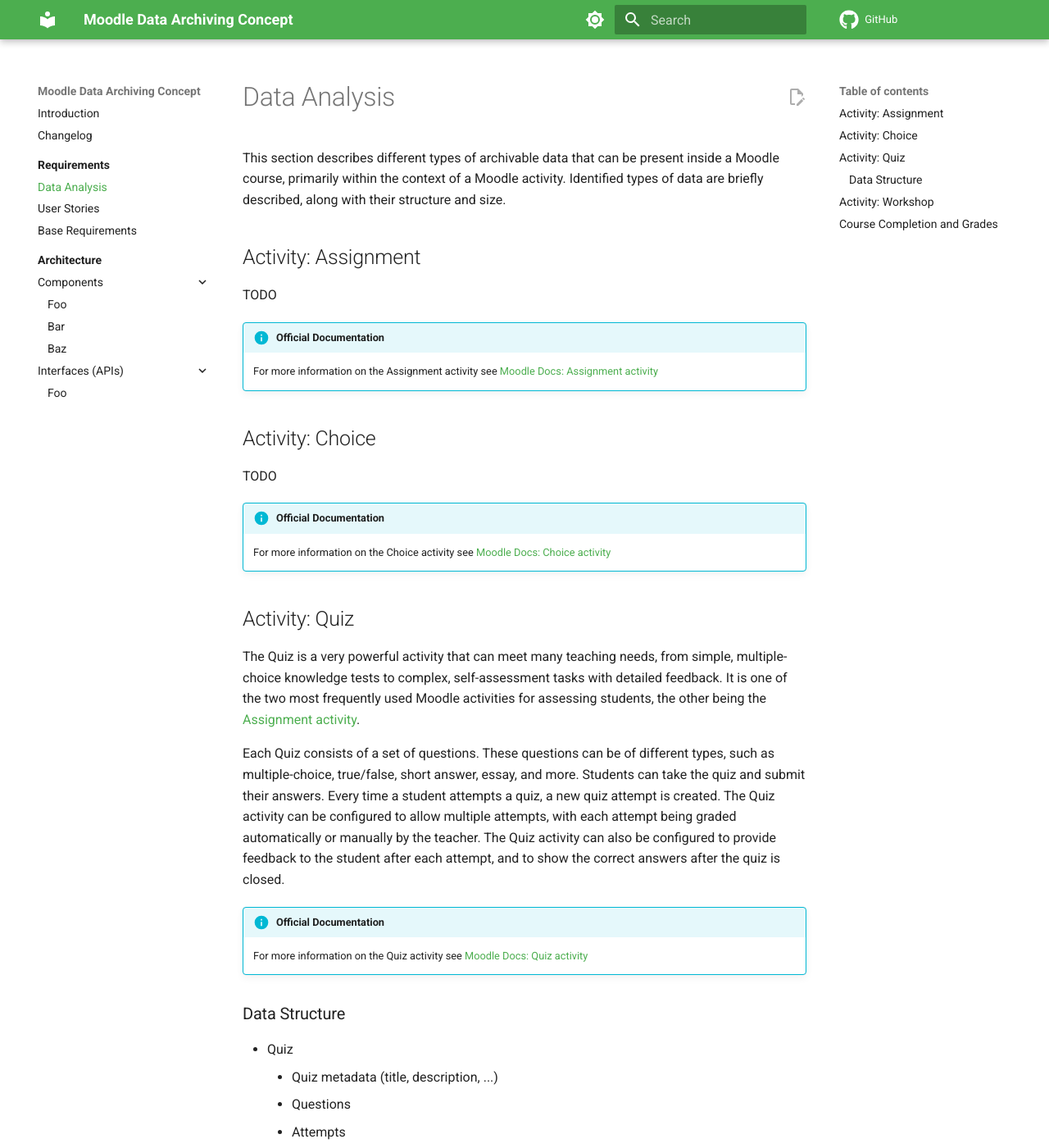
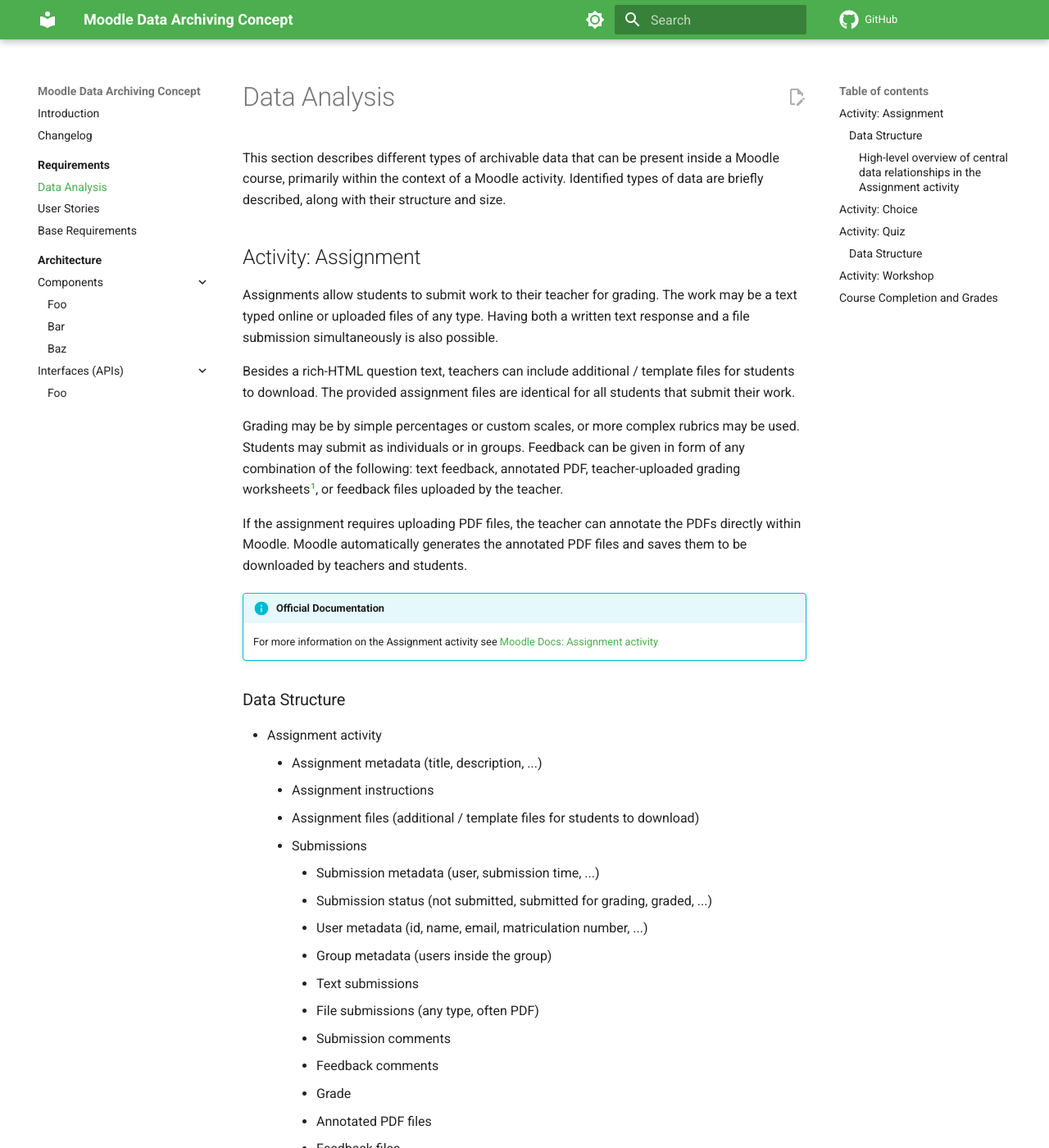
Before and after one commit to ngandrass/moodle-data-archiving-concept, an MkDocs documentation site: the page built from docs/requirements/data-analysis.md, in a window 1280 px wide and 1400 px high. Shown: the whole window at 82% size. Built offline with MkDocs 1.6.1 and Material for MkDocs 9.7.7, drawn with Linux system fonts in a browser that asks for light colours; comment, search, counter and statistics services are not loaded; some of the changed text lies outside the part shown.

Commit message:
Data analysis results for assignment activity

````diff
--- a/docs/requirements/data-analysis.md
+++ b/docs/requirements/data-analysis.md
@@ -6,11 +6,60 @@ the context of a Moodle activity. Identified types of data are briefly described
 
 ## Activity: Assignment
 
-TODO
+Assignments allow students to submit work to their teacher for grading. The work may be a text typed online or uploaded
+files of any type. Having both a written text response and a file submission simultaneously is also possible.
+
+Besides a rich-HTML question text, teachers can include additional / template files for students to download. The
+provided assignment files are identical for all students that submit their work.
+
+Grading may be by simple percentages or custom scales, or more complex rubrics may be used. Students may submit as
+individuals or in groups. Feedback can be given in form of any combination of the following: text feedback,
+annotated PDF, teacher-uploaded grading worksheets[^1], or feedback files uploaded by the teacher.
+
+If the assignment requires uploading PDF files, the teacher can annotate the PDFs directly within Moodle. Moodle
+automatically generates the annotated PDF files and saves them to be downloaded by teachers and students.
 
 !!! info "Official Documentation"
     For more information on the Assignment activity see
     [Moodle Docs: Assignment activity](https://docs.moodle.org/en/Assignment_activity)
+
+[^1]: Grading worksheets are CSV files that can be downloaded, filled out, and uploaded back to Moodle. The assigned
+grades and feedback texts are simply imported into the Moodle activity. The grading worksheet is discarded afterwards,
+hence requires no special handling during archiving.
+
+### Data Structure
+
+- Assignment activity
+    - Assignment metadata (title, description, ...)
+    - Assignment instructions
+    - Assignment files (additional / template files for students to download)
+    - Submissions
+        - Submission metadata (user, submission time, ...)
+        - Submission status (not submitted, submitted for grading, graded, ...)
+        - User metadata (id, name, email, matriculation number, ...)
+        - Group metadata (users inside the group)
+        - Text submissions
+        - File submissions (any type, often PDF)
+        - Submission comments
+        - Feedback comments
+        - Grade
+        - Annotated PDF files
+        - Feedback files
+
+##### High-level overview of central data relationships in the Assignment activity
+
+```mermaid
+erDiagram
+  Assignment ||--o{ Submission : has
+  Assignment ||--o{ "Assignment File" : has
+
+  Submission }o--|{ "User / Group" : "belongs to"
+  Submission ||--o| "Text Submission" : has
+  Submission ||--o{ "File Submission" : has
+  Submission ||--o| Grade : has
+  Grade ||--o| "Annotated PDF" : extends
+  Grade ||--o{ "Feedback File" : extends
+```
 
 
 ## Activity: Choice
````
